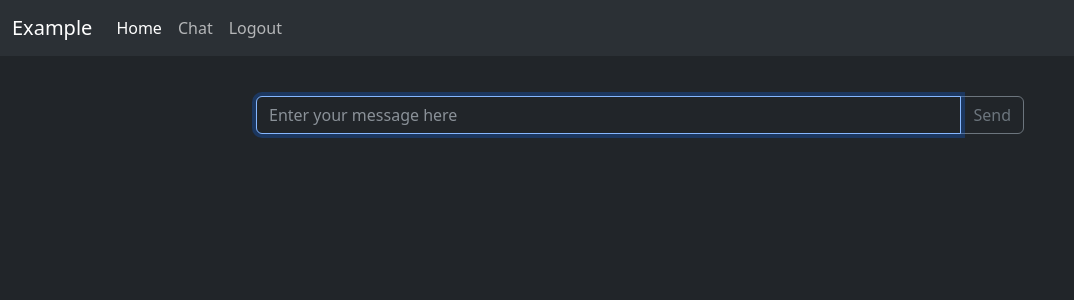
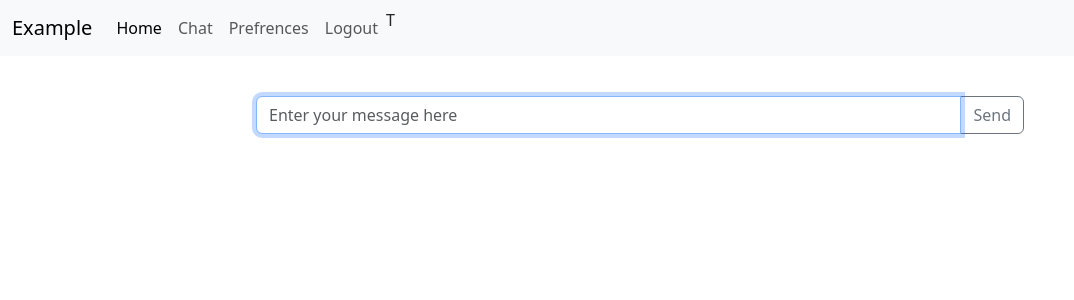
Before and after one commit to Something231/shiny-children, a Flask app: page /chat in a window 1280 px wide. Shown: the top 300 px of the page, without its empty margins (0-1074 px from the left). Run offline with Flask 3, Linux system fonts and the light colour scheme; the visitor is signed in with stand-in values (Sample User, id 1); data that the repository does not hold is empty; some libraries are stand-ins or nearby versions.

Commit message:
Update base.html

```diff
--- a/templates/base.html
+++ b/templates/base.html
@@ -9,14 +9,99 @@
   <meta property="og:type" content="website">
   <meta property="og:url" content="https://e.captaindeathead.repl.co">
   <meta property="og:title" content="E! Start talkin'">
+  <link rel="manifest" href="/static/manifest.json">
   <meta property="og:image" content="https://e.captaindeathead.repl.co/static/profile_default.jpg">
+  <meta name="theme-color" content="#007ACC">
   <meta property="description" content="A very bad chat app only for the best">
+  <script src="https://cdnjs.cloudflare.com/ajax/libs/socket.io/4.6.2/socket.io.js"></script>
   <link href="https://cdn.jsdelivr.net/npm/bootstrap@5.3.0/dist/css/bootstrap.min.css" rel="stylesheet" integrity="sha384-9ndCyUaIbzAi2FUVXJi0CjmCapSmO7SnpJef0486qhLnuZ2cdeRhO02iuK6FUUVM" crossorigin="anonymous">
   <link rel="stylesheet" type="text/css" href="{{ url_for('static', filename='style1.css' )}}">
   <title>{% block title %}{% endblock %}</title>
 </head>
 <body>
-  <nav class="navbar navbar-expand-lg sticky-top bg-body-tertiary">
+    <script>
+    /*!
+ * Color mode toggler for Bootstrap's docs (https://getbootstrap.com/)
+ * Copyright 2011-2023 The Bootstrap Authors
+ * Licensed under the Creative Commons Attribution 3.0 Unported License.
+ */
+
+(() => {
+  'use strict'
+
+  const getStoredTheme = () => localStorage.getItem('theme')
+  const setStoredTheme = theme => localStorage.setItem('theme', theme)
+
+  const getPreferredTheme = () => {
+    const storedTheme = getStoredTheme()
+    if (storedTheme) {
+      return storedTheme
+    }
+
+    return window.matchMedia('(prefers-color-scheme: dark)').matches ? 'dark' : 'light'
+  }
+
+  const setTheme = theme => {
+    if (theme === 'auto' && window.matchMedia('(prefers-color-scheme: dark)').matches) {
+      document.documentElement.setAttribute('data-bs-theme', 'dark')
+    } else {
+      document.documentElement.setAttribute('data-bs-theme', theme)
+    }
+  }
+
+  setTheme(getPreferredTheme())
+
+  const showActiveTheme = (theme, focus = false) => {
+    const themeSwitcher = document.querySelector('#bd-theme')
+
+    if (!themeSwitcher) {
+      return
+    }
+
+    const themeSwitcherText = document.querySelector('#bd-theme-text')
+    const activeThemeIcon = document.querySelector('.theme-icon-active use')
+    const btnToActive = document.querySelector(`[data-bs-theme-value="${theme}"]`)
+    const svgOfActiveBtn = btnToActive.querySelector('svg use').getAttribute('href')
+
+    document.querySelectorAll('[data-bs-theme-value]').forEach(element => {
+      element.classList.remove('active')
+      element.setAttribute('aria-pressed', 'false')
+    })
+
+    btnToActive.classList.add('active')
+    btnToActive.setAttribute('aria-pressed', 'true')
+    activeThemeIcon.setAttribute('href', svgOfActiveBtn)
+    const themeSwitcherLabel = `${themeSwitcherText.textContent} (${btnToActive.dataset.bsThemeValue})`
+    themeSwitcher.setAttribute('aria-label', themeSwitcherLabel)
+
+    if (focus) {
+      themeSwitcher.focus()
+    }
+  }
+
+  window.matchMedia('(prefers-color-scheme: dark)').addEventListener('change', () => {
+    const storedTheme = getStoredTheme()
+    if (storedTheme !== 'light' && storedTheme !== 'dark') {
+      setTheme(getPreferredTheme())
+    }
+  })
+
+  window.addEventListener('DOMContentLoaded', () => {
+    showActiveTheme(getPreferredTheme())
+
+    document.querySelectorAll('[data-bs-theme-value]')
+      .forEach(toggle => {
+        toggle.addEventListener('click', () => {
+          const theme = toggle.getAttribute('data-bs-theme-value')
+          setStoredTheme(theme)
+          setTheme(theme)
+          showActiveTheme(theme, true)
+        })
+      })
+  })
+})()
+  </script>
+  <nav class="navbar navbar-expand-lg sticky-top bg-body-tertiary" id="nave">
     <div class="container-fluid">
       <a class="navbar-brand" href="home">Example</a>
       <button class="navbar-toggler" type="button" data-bs-toggle="collapse" data-bs-target="#navbarNavAltMarkup" aria-controls="navbarNavAltMarkup" aria-expanded="false" aria-label="Toggle navigation">
@@ -26,7 +111,8 @@
         <div class="navbar-nav">
           <a class="nav-link active" aria-current="page" href="home">Home</a>
           <a class="nav-link" href="chat">Chat</a>
-          <a class="nav-link" href="logout">Logout</a>
+          <a class="nav-link" href="prefrences">Prefrences</a>
+          <a class="nav-link" href="logout">Logout</a>T
         </div>
       </div>
     </div>
```
